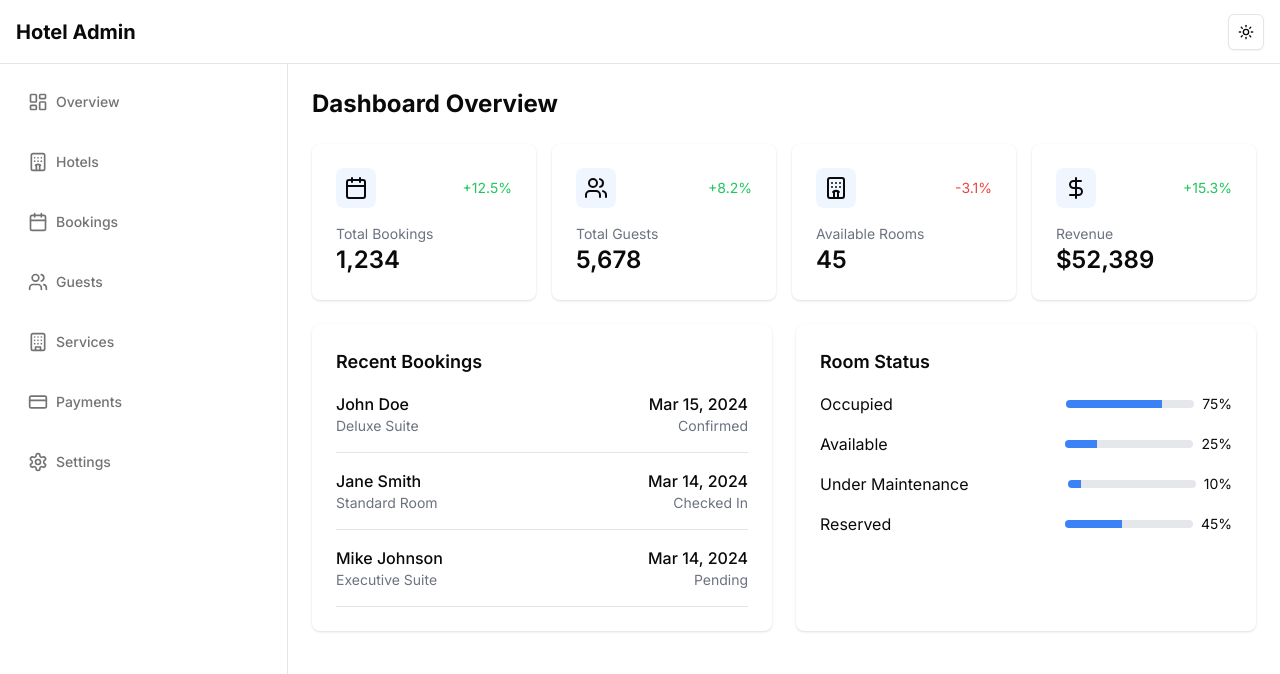
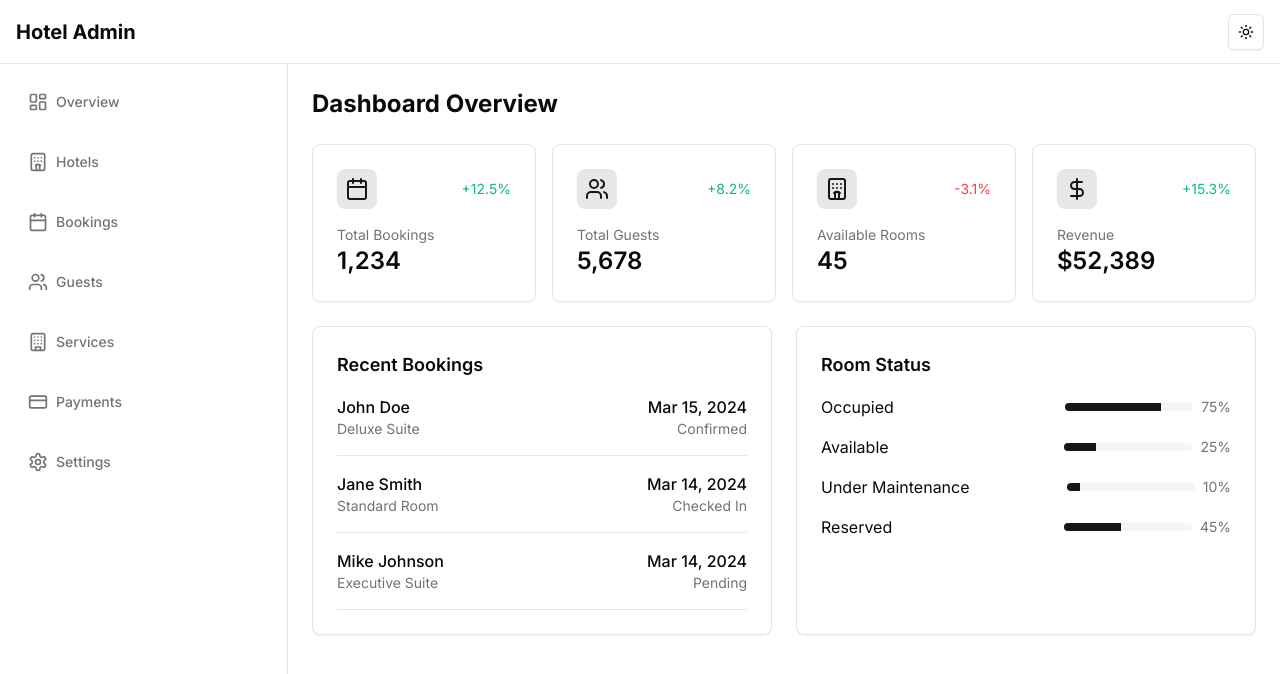
Before and after one commit to thanhtike404/hotel_booking, a Next.js app: page /dashboard in a window 1280 px wide. Shown: the top 674 px of the page. Built offline with nearby package versions, Linux system fonts and the light colour scheme.

Commit message:
added homePage ui and dashboard page ui

```diff
--- a/app/(dashboard)/dashboard/page.tsx
+++ b/app/(dashboard)/dashboard/page.tsx
@@ -48,31 +48,29 @@ interface CardProps {
   };
 }
 
-function StatsCard({ title ,value, icon, trend }:CardProps) {
+function StatsCard({ title, value, icon, trend }: CardProps) {
   const isPositive = trend.direction === 'up';
 
   return (
-    <div className="bg-white dark:bg-gray-800 p-6 rounded-lg shadow">
+    <div className="bg-card p-6 rounded-lg shadow-sm border">
       <div className="flex items-center justify-between mb-4">
-        <div className="p-2 bg-blue-50 dark:bg-blue-900 rounded-lg">
-          {React.createElement(icon, { className: "h-6 w-6" })}
+        <div className="p-2 bg-primary/10 rounded-lg">
+          {React.createElement(icon, { className: "h-6 w-6 text-primary" })}
         </div>
-        <span className={`text-sm ${isPositive ? 'text-green-500' : 'text-red-500'}`}>
+        <span className={`text-sm ${isPositive ? 'text-emerald-500' : 'text-destructive'}`}>
           {`${trend.direction === 'up' ? '+' : '-'}${trend.value}`}
         </span>
       </div>
-      <h3 className="text-gray-500 dark:text-gray-400 text-sm">{title}</h3>
-      <p className="text-2xl font-semibold dark:text-white">{value}</p>
+      <h3 className="text-muted-foreground text-sm">{title}</h3>
+      <p className="text-2xl font-semibold text-foreground">{value}</p>
     </div>
   );
 }
 
-// Remove the duplicate Card component since it's not being used
-
 export default function DashboardPage() {
   return (
     <div className="space-y-6">
-      <h1 className="text-2xl font-bold dark:text-white">Dashboard Overview</h1>
+      <h1 className="text-2xl font-bold text-foreground">Dashboard Overview</h1>
 
       {/* Stats Grid */}
       <div className="grid grid-cols-1 md:grid-cols-2 lg:grid-cols-4 gap-4">
@@ -104,38 +102,38 @@ export default function DashboardPage() {
 
       {/* Recent Activity */}
       <div className="grid grid-cols-1 lg:grid-cols-2 gap-6">
-        <div className="bg-white dark:bg-gray-800 p-6 rounded-lg shadow">
-          <h2 className="text-lg font-semibold mb-4 dark:text-white">Recent Bookings</h2>
+        <div className="bg-card p-6 rounded-lg shadow-sm border">
+          <h2 className="text-lg font-semibold mb-4 text-foreground">Recent Bookings</h2>
           <div className="space-y-4">
             {recentBookings.map((booking) => (
-              <div key={booking.id} className="flex items-center justify-between border-b dark:border-gray-700 pb-4">
+              <div key={booking.id} className="flex items-center justify-between border-b pb-4">
                 <div>
-                  <p className="font-medium dark:text-white">{booking.guestName}</p>
-                  <p className="text-sm text-gray-500 dark:text-gray-400">{booking.roomType}</p>
+                  <p className="font-medium text-foreground">{booking.guestName}</p>
+                  <p className="text-sm text-muted-foreground">{booking.roomType}</p>
                 </div>
                 <div className="text-right">
-                  <p className="font-medium dark:text-white">{booking.date}</p>
-                  <p className="text-sm text-gray-500 dark:text-gray-400">{booking.status}</p>
+                  <p className="font-medium text-foreground">{booking.date}</p>
+                  <p className="text-sm text-muted-foreground">{booking.status}</p>
                 </div>
               </div>
             ))}
           </div>
         </div>
 
-        <div className="bg-white dark:bg-gray-800 p-6 rounded-lg shadow">
-          <h2 className="text-lg font-semibold mb-4 dark:text-white">Room Status</h2>
+        <div className="bg-card p-6 rounded-lg shadow-sm border">
+          <h2 className="text-lg font-semibold mb-4 text-foreground">Room Status</h2>
           <div className="space-y-4">
             {roomStatus.map((status) => (
               <div key={status.type} className="flex items-center justify-between">
-                <span className="dark:text-white">{status.type}</span>
+                <span className="text-foreground">{status.type}</span>
                 <div className="flex items-center gap-2">
-                  <div className="w-32 h-2 bg-gray-200 dark:bg-gray-700 rounded-full overflow-hidden">
+                  <div className="w-32 h-2 bg-muted rounded-full overflow-hidden">
                     <div
-                      className="h-full bg-blue-500"
+                      className="h-full bg-primary"
                       style={{ width: `${status.percentage}%` }}
                     />
                   </div>
-                  <span className="text-sm dark:text-gray-400">{status.percentage}%</span>
+                  <span className="text-sm text-muted-foreground">{status.percentage}%</span>
                 </div>
               </div>
             ))}
```
